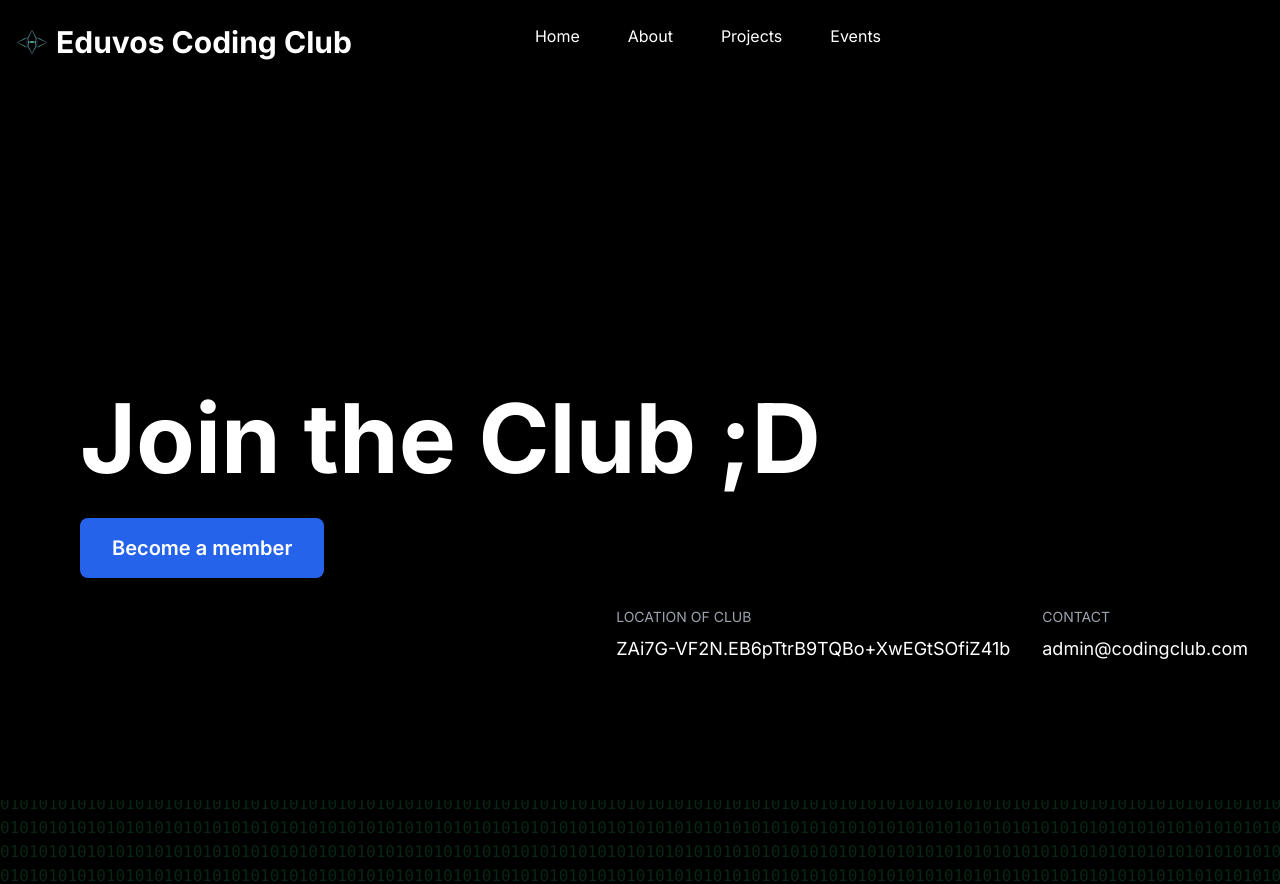
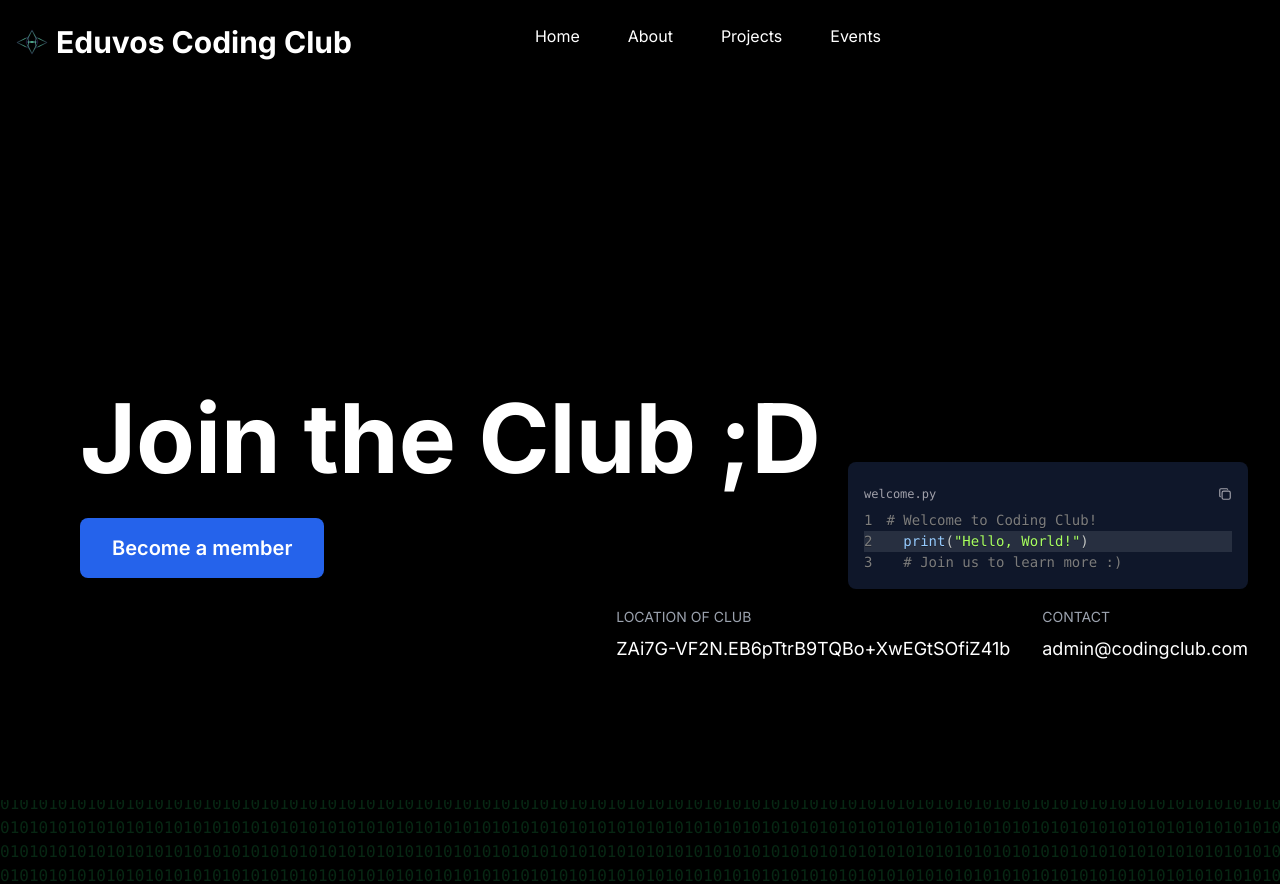
Before and after one commit to 1Blxnk1/coding-club-site-vossie, a Next.js app in the folder codingclub_site/: page / in a window 1280 px wide. Built offline with nearby package versions, Linux system fonts and the light colour scheme.

Commit message:
Add CodeBlock component: implement syntax highlighting for code snippets and integrate into Home page

```diff
--- a/codingclub_site/package.json
+++ b/codingclub_site/package.json
@@ -10,6 +10,7 @@
   },
   "dependencies": {
     "@tabler/icons-react": "^3.30.0",
+    "@types/react-syntax-highlighter": "^15.5.13",
     "clsx": "^2.1.1",
     "framer-motion": "^12.4.7",
     "mini-svg-data-uri": "^1.4.4",
@@ -17,6 +18,7 @@
     "next": "15.1.7",
     "react": "^18.0.0",
     "react-dom": "^19.0.0",
+    "react-syntax-highlighter": "^15.6.1",
     "tailwind-merge": "^3.0.2"
   },
   "devDependencies": {
--- a/codingclub_site/src/app/page.tsx
+++ b/codingclub_site/src/app/page.tsx
@@ -1,5 +1,6 @@
 // src/app/page.tsx
 'use client'
+import { CodeBlock } from '@/components/ui/code-block'
 import { useEffect, useState } from 'react'
 
 export default function Home() {
@@ -69,6 +70,10 @@ export default function Home() {
     }, 50)
   }
 
+  const codeExample = `# Welcome to Coding Club!
+  print("Hello, World!")
+  # Join us to learn more :)`
+
 
 
   return (
@@ -98,7 +103,7 @@ export default function Home() {
 
       {/* Layer 3: Main content */}
       <div className="h-full flex flex-col justify-center px-20">
-        <div className="flex flex-col items-start"> {/* Added wrapper for title and button */}
+        <div className="flex flex-col items-start">
           <h1 className="text-8xl font-bold text-white relative z-50 mb-8">
             Join the Club ;D
           </h1>
@@ -125,6 +130,16 @@ export default function Home() {
             {buttonText}
           </button>
         </div>
+      </div>
+
+      {/* Code Block above location */}
+      <div className="absolute bottom-1/3 right-8 z-50 w-[400px]">
+        <CodeBlock
+          language="python"
+          filename="welcome.py"
+          code={codeExample}
+          highlightLines={[2]}
+        />
       </div>
 
       {/* Bottom right content */}
--- /dev/null
+++ b/codingclub_site/src/components/ui/code-block.tsx
@@ -0,0 +1,114 @@
+"use client";
+import React from "react";
+import { Prism as SyntaxHighlighter } from "react-syntax-highlighter";
+import { atomDark } from "react-syntax-highlighter/dist/cjs/styles/prism";
+import { IconCheck, IconCopy } from "@tabler/icons-react";
+
+type CodeBlockProps = {
+  language: string;
+  filename: string;
+  highlightLines?: number[];
+} & (
+  | {
+      code: string;
+      tabs?: never;
+    }
+  | {
+      code?: never;
+      tabs: Array<{
+        name: string;
+        code: string;
+        language?: string;
+        highlightLines?: number[];
+      }>;
+    }
+);
+
+export const CodeBlock = ({
+  language,
+  filename,
+  code,
+  highlightLines = [],
+  tabs = [],
+}: CodeBlockProps) => {
+  const [copied, setCopied] = React.useState(false);
+  const [activeTab, setActiveTab] = React.useState(0);
+
+  const tabsExist = tabs.length > 0;
+
+  const copyToClipboard = async () => {
+    const textToCopy = tabsExist ? tabs[activeTab].code : code;
+    if (textToCopy) {
+      await navigator.clipboard.writeText(textToCopy);
+      setCopied(true);
+      setTimeout(() => setCopied(false), 2000);
+    }
+  };
+
+  const activeCode = tabsExist ? tabs[activeTab].code : code;
+  const activeLanguage = tabsExist
+    ? tabs[activeTab].language || language
+    : language;
+  const activeHighlightLines = tabsExist
+    ? tabs[activeTab].highlightLines || []
+    : highlightLines;
+
+  return (
+    <div className="relative w-full rounded-lg bg-slate-900 p-4 font-mono text-sm">
+      <div className="flex flex-col gap-2">
+        {tabsExist && (
+          <div className="flex  overflow-x-auto">
+            {tabs.map((tab, index) => (
+              <button
+                key={index}
+                onClick={() => setActiveTab(index)}
+                className={`px-3 !py-2 text-xs transition-colors font-sans ${
+                  activeTab === index
+                    ? "text-white"
+                    : "text-zinc-400 hover:text-zinc-200"
+                }`}
+              >
+                {tab.name}
+              </button>
+            ))}
+          </div>
+        )}
+        {!tabsExist && filename && (
+          <div className="flex justify-between items-center py-2">
+            <div className="text-xs text-zinc-400">{filename}</div>
+            <button
+              onClick={copyToClipboard}
+              className="flex items-center gap-1 text-xs text-zinc-400 hover:text-zinc-200 transition-colors font-sans"
+            >
+              {copied ? <IconCheck size={14} /> : <IconCopy size={14} />}
+            </button>
+          </div>
+        )}
+      </div>
+      <SyntaxHighlighter
+        language={activeLanguage}
+        style={atomDark}
+        customStyle={{
+          margin: 0,
+          padding: 0,
+          background: "transparent",
+          fontSize: "0.875rem", // text-sm equivalent
+        }}
+        wrapLines={true}
+        showLineNumbers={true}
+        lineProps={(lineNumber) => ({
+          style: {
+            backgroundColor: activeHighlightLines.includes(lineNumber)
+              ? "rgba(255,255,255,0.1)"
+              : "transparent",
+            display: "block",
+            width: "100%",
+          },
+        })}
+        PreTag="div"
+      >
+        {String(activeCode)}
+      </SyntaxHighlighter>
+    </div>
+  );
+};
```
Also changed, not shown: 1 other file (tests, documents, lock files or other folders).
